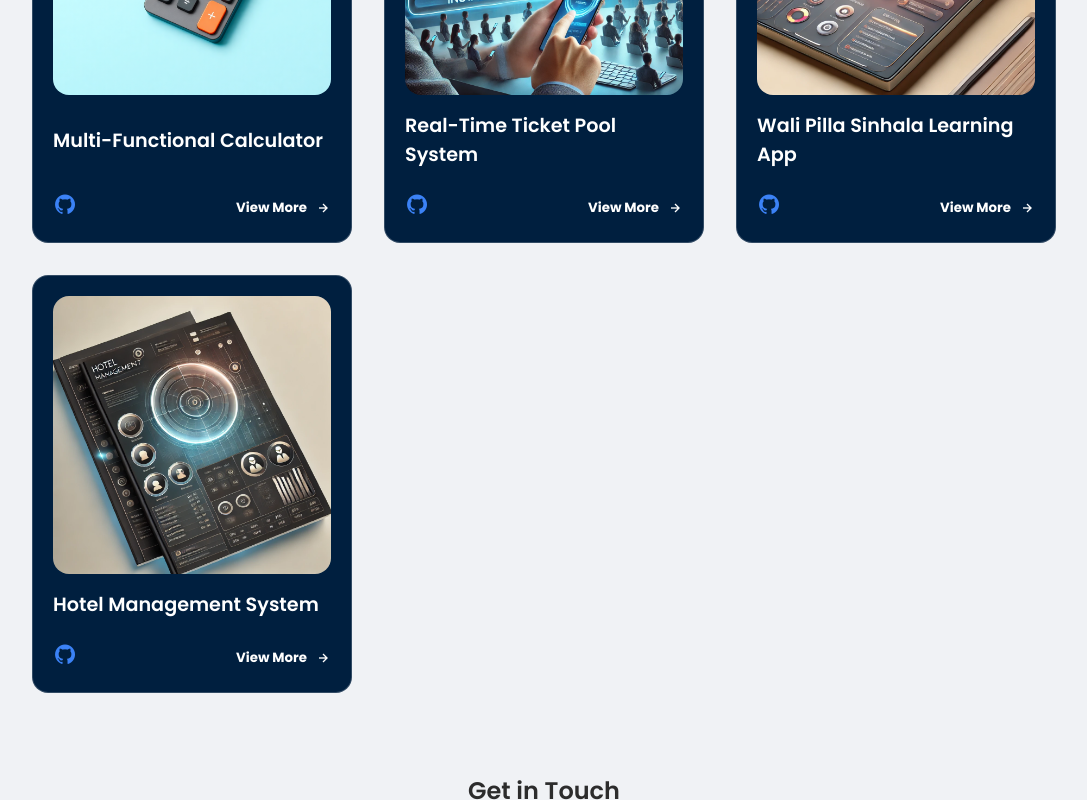
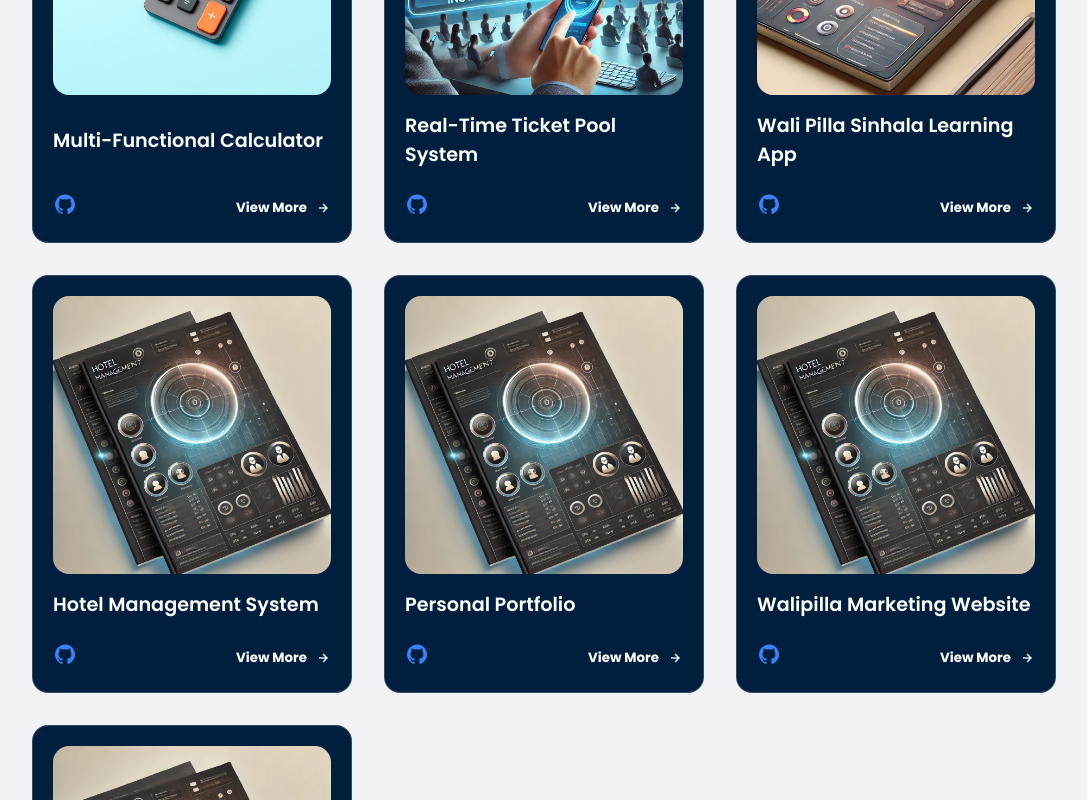
Before and after one commit to Kushan-Sankalpa/My-Portfolio, a React (Vite) app: page / in a window 1280 px wide. Shown: the part 2000-2800 px from the top of the page, without its empty margins (96-1183 px from the left). Built offline with nearby package versions, Linux system fonts and the light colour scheme.

Commit message:
Did some updates

```diff
--- a/src/App.jsx
+++ b/src/App.jsx
@@ -1,5 +1,4 @@
-// src/App.jsx
-import  { useState } from 'react';
+import { useState } from 'react';
 import Header from './components/Header';
 import Home from './pages/Home';
 import CVModal from './components/CVModal';
--- a/src/components/CVModal.jsx
+++ b/src/components/CVModal.jsx
@@ -1,5 +1,3 @@
-// src/components/CVModal.jsx
-
 import ReactDOM from 'react-dom';
 import PropTypes from 'prop-types';
 
--- a/src/components/Header.jsx
+++ b/src/components/Header.jsx
@@ -1,4 +1,3 @@
-// src/components/Header.jsx
 import { useEffect } from 'react';
 import PropTypes from 'prop-types';
 
--- a/src/components/Popup.jsx
+++ b/src/components/Popup.jsx
@@ -1,5 +1,4 @@
-// src/components/Popup.jsx
-import  { useState, useEffect } from 'react';
+import { useState, useEffect } from 'react';
 import ReactDOM from 'react-dom';
 import PropTypes from 'prop-types';
 
--- a/src/components/ProjectCard.jsx
+++ b/src/components/ProjectCard.jsx
@@ -1,4 +1,3 @@
-// src/components/ProjectCard.jsx
 import { useState } from 'react';
 import PropTypes from 'prop-types';
 import Popup from './Popup';
@@ -50,6 +49,7 @@ const ProjectCard = ({ item }) => {
                 {showTooltip && item.status === 'development' && (
                     <div className="work__tooltip">Under Development</div>
                 )}
+
                 {/* "View More" button triggers the popup modal */}
                 <button
                     className="work__button pop-view-more-button"
@@ -68,7 +68,6 @@ ProjectCard.propTypes = {
     item: PropTypes.shape({
         id: PropTypes.number.isRequired,
         title: PropTypes.string.isRequired,
-        // Remove isRequired here since the project might use `images` instead
         image: PropTypes.string,
         images: PropTypes.arrayOf(PropTypes.string),
         sourceUrl: PropTypes.string,
--- a/src/data/projects.js
+++ b/src/data/projects.js
@@ -11,22 +11,19 @@ const myProjects = [
             '/images/Multi-functional-Calculator/cal5.png',
             '/images/Multi-functional-Calculator/cal6.png',
             '/images/Multi-functional-Calculator/cal7.png',
-
         ],
         sourceUrl: 'https://github.com/YourUsername/CalculatorRepo',
         status: 'completed',
         description:
             'A versatile calculator offering basic arithmetic, advanced geometry, currency conversion, and scientific functions, built with HTML, CSS, and JavaScript.',
-        tools: ['HTML', 'CSS', 'JavaScript']
-    }
-,
-
+        tools: ['HTML', 'CSS', 'JavaScript'],
+    },
     {
         id: 2,
         title: 'Real-Time Ticket Pool System',
         images: ['/images/Ticketpool.png', '/images/Sinhala.png', '/images/Ticketpool.png'],
         sourceUrl: 'https://github.com/YourUsername/TicketPoolSystem',
-        status: 'development',
+        status: 'completed',
         description:
             'A real-time system for managing and tracking tickets across multiple queues.',
         tools: ['Node.js', 'Express', 'Socket.io', 'MongoDB'],
@@ -36,7 +33,7 @@ const myProjects = [
         title: 'Wali Pilla Sinhala Learning App',
         image: '/images/Sinhala.png',
         sourceUrl: 'https://github.com/YourUsername/WaliPillaSinhalaApp',
-        status: 'completed',
+        status: 'development',
         description:
             'An interactive app designed to teach Sinhala basics through lessons, quizzes, and speech recognition exercises.',
         tools: ['React Native', 'Firebase', 'Speech API'],
@@ -46,7 +43,37 @@ const myProjects = [
         title: 'Hotel Management System',
         image: '/images/Hotel.png',
         sourceUrl: 'https://github.com/YourUsername/HotelManagementSystem',
+        status: 'development',
+        description:
+            'A comprehensive hotel management platform featuring room reservations, staff scheduling, billing, and analytics dashboards for easy administration.',
+        tools: ['Java', 'Spring Boot', 'MySQL'],
+    },
+    {
+        id: 5,
+        title: 'Personal Portfolio',
+        image: '/images/Hotel.png',
+        sourceUrl: 'https://github.com/YourUsername/HotelManagementSystem',
         status: 'completed',
+        description:
+            'A comprehensive hotel management platform featuring room reservations, staff scheduling, billing, and analytics dashboards for easy administration.',
+        tools: ['Java', 'Spring Boot', 'MySQL'],
+    },
+    {
+        id: 6,
+        title: 'Walipilla Marketing Website',
+        image: '/images/Hotel.png',
+        sourceUrl: 'https://github.com/YourUsername/HotelManagementSystem',
+        status: 'completed',
+        description:
+            'A comprehensive hotel management platform featuring room reservations, staff scheduling, billing, and analytics dashboards for easy administration.',
+        tools: ['Java', 'Spring Boot', 'MySQL'],
+    },
+    {
+        id: 7,
+        title: 'Crypto Web App',
+        image: '/images/Hotel.png',
+        sourceUrl: 'https://github.com/YourUsername/HotelManagementSystem',
+        status: 'development',
         description:
             'A comprehensive hotel management platform featuring room reservations, staff scheduling, billing, and analytics dashboards for easy administration.',
         tools: ['Java', 'Spring Boot', 'MySQL'],
--- a/src/styles/App.css
+++ b/src/styles/App.css
@@ -953,3 +953,7 @@ footer {
     flex: 1;
     border: none;
 }
+
+.nav-menu.responsive {
+    left: 0;
+}
```
